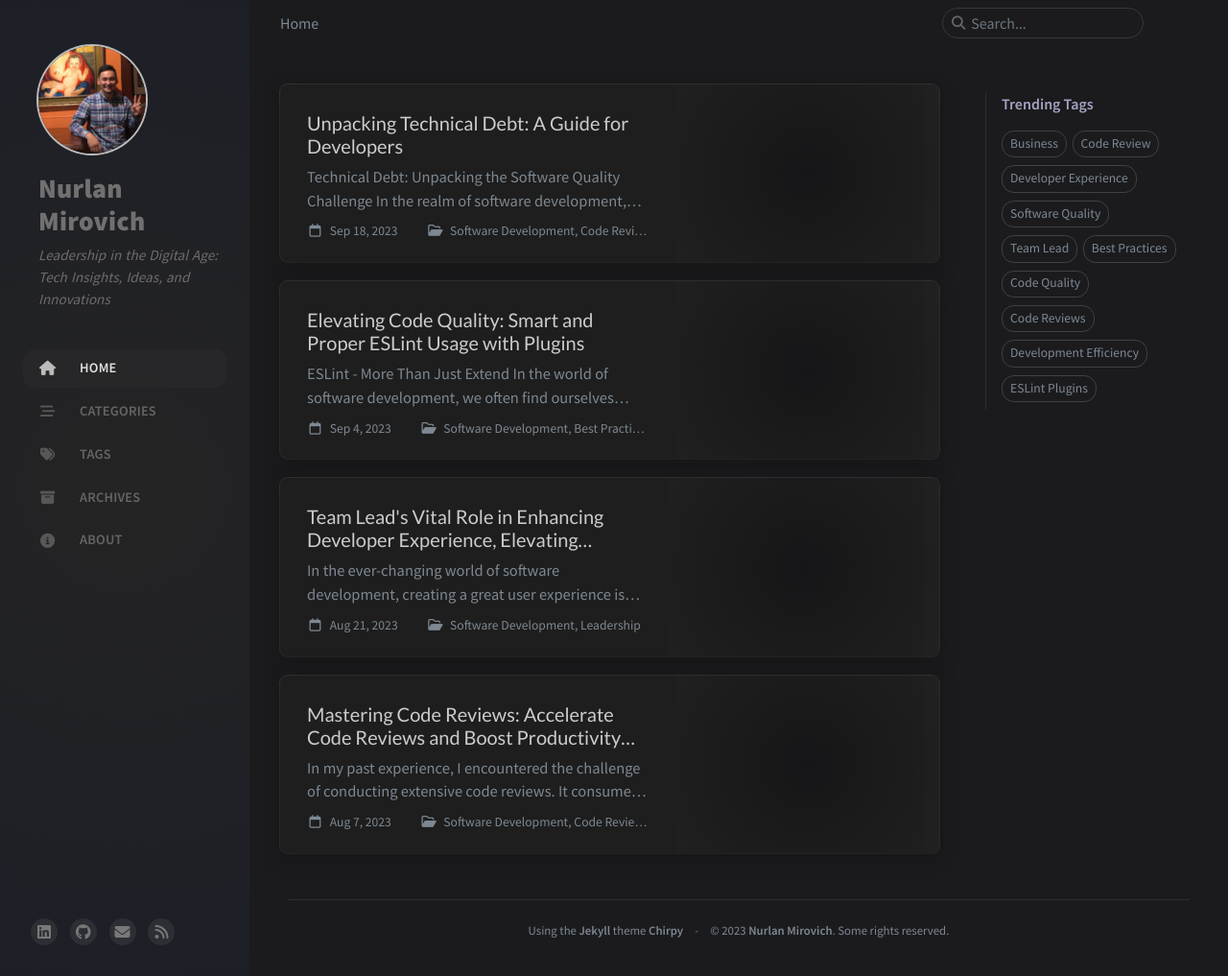
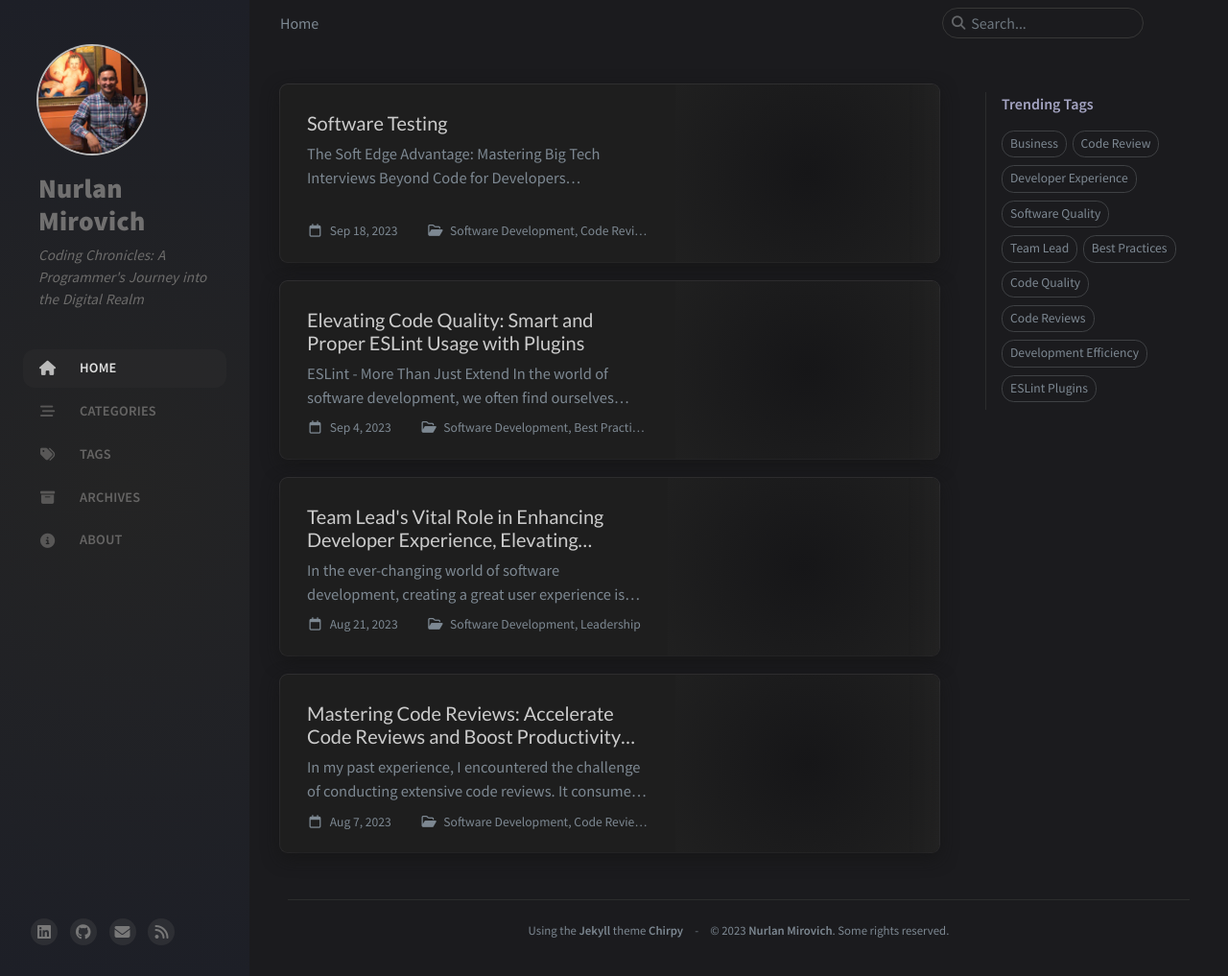
Before and after one commit to lakviat/nmirovich.com, a Jekyll site: the page built from index.html, in a window 1280 px wide and 1017 px high. Shown: the whole window at 96% size. Built offline with Jekyll 4.4.1, drawn with Linux system fonts in a browser that asks for light colours; cached includes are drawn as plain includes; a script that is not in the unit is left out; the list of posts is cut into pages by our own code; comment, search, counter and statistics services are not loaded.

Commit message:
adding sketches

```diff
--- a/_config.yml
+++ b/_config.yml
@@ -21,7 +21,7 @@ timezone: America/Chicago
 
 title: Nurlan Mirovich # the main title
 
-tagline: "Leadership in the Digital Age: Tech Insights, Ideas, and Innovations" # it will display as the sub-title
+tagline: "Coding Chronicles: A Programmer's Journey into the Digital Realm" # it will display as the sub-title
 
 description: >- # used by seo meta and the atom feed
   Nurlan Mirovich blog about Leadership and Innovations
--- a/_posts/2023-09-18-technical-debt-unpacking-the-software-quality-challenge.md
+++ b/_posts/2023-09-18-technical-debt-unpacking-the-software-quality-challenge.md
@@ -1,12 +1,13 @@
 ---
-title: "Unpacking Technical Debt: A Guide for Developers"
-author: s-gryt
+title: "Software Testing"
+author: Nurlan Mirivoch
 date: 2023-09-18 15:00:00 CDT
 categories:
   [
     Software Development,
     Code Reviews,
-    Technical Debt,
+    Software Testing
+    Soft Skills,
     Software Engineering,
     Project Management,
     Productivity,
@@ -15,7 +16,8 @@ categories:
   ]
 tags:
   [
-    Technical Debt,
+    Soft Skills,
+    Software Testing
     Software Development,
     Code Reviews,
     Code Quality,
@@ -28,12 +30,13 @@ tags:
   ]
 image:
   path: /assets/img/posts/2023-09-18-technical-debt-unpacking-the-software-quality-challenge/cover.png
-  alt: Unpacking Technical Debt in Software Development
+  alt: Navigating the MetaVerse A Software Engineer's Journey Blending Technical Prowess with Soft Skills
 ---
 
-## Technical Debt: Unpacking the Software Quality Challenge
+## The Soft Edge Advantage: Mastering Big Tech Interviews Beyond Code for Developers
 
-In the realm of software development, there's an invisible force that can significantly impact your projects and their long-term success—technical debt. In this comprehensive exploration, we will delve into the heart of technical debt, understanding its origins, its various manifestations, and how to effectively manage it.
+Introduction:
+Join me on a voyage into the heart of Meta, where cutting-edge technology meets the nuanced realm of soft skills. As a software engineer at Meta, I've discovered that success in this dynamic environment goes beyond mastering programming languages. In this blog, I'll share my experiences and insights, emphasizing the crucial interplay between technical expertise and soft skills in fostering a thriving career.
 
 ## Unraveling Technical Debt
 
```
